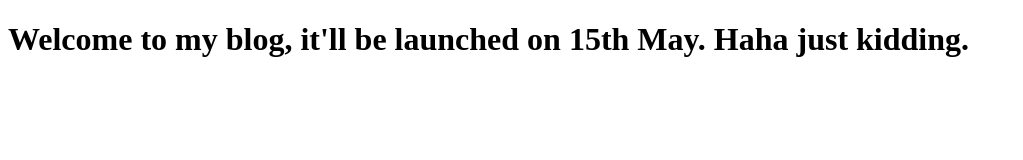
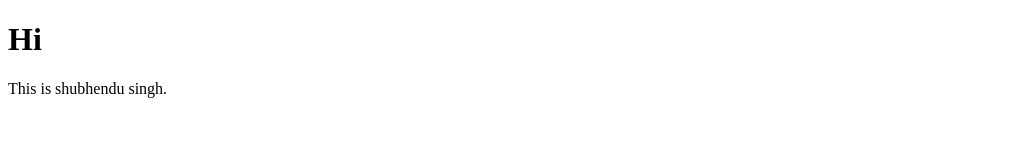
Before and after one commit to 5HU3HENDU/me, a plain HTML site: page index.html in a window 1280 px wide. Shown: the whole page, without its empty margins (0-1023 px from the left). Drawn offline with Linux system fonts and the light colour scheme.

Commit message:
Update index.html

```diff
--- a/index.html
+++ b/index.html
@@ -1,12 +1,15 @@
 <!DOCTYPE html>
 <html>
 <head>
+  <!-- Add Tags -->
   <title>Shubhendu Singh - 5HU3HENDU</title>
 </head>
 <body>
 <h1>
-  Welcome to my blog, it'll be launched on 15th May.
-  Haha just kidding.
+  Hi
 </h1>
+  <p>
+    This is shubhendu singh.
+  </p>
 </body>
 </html>
```
